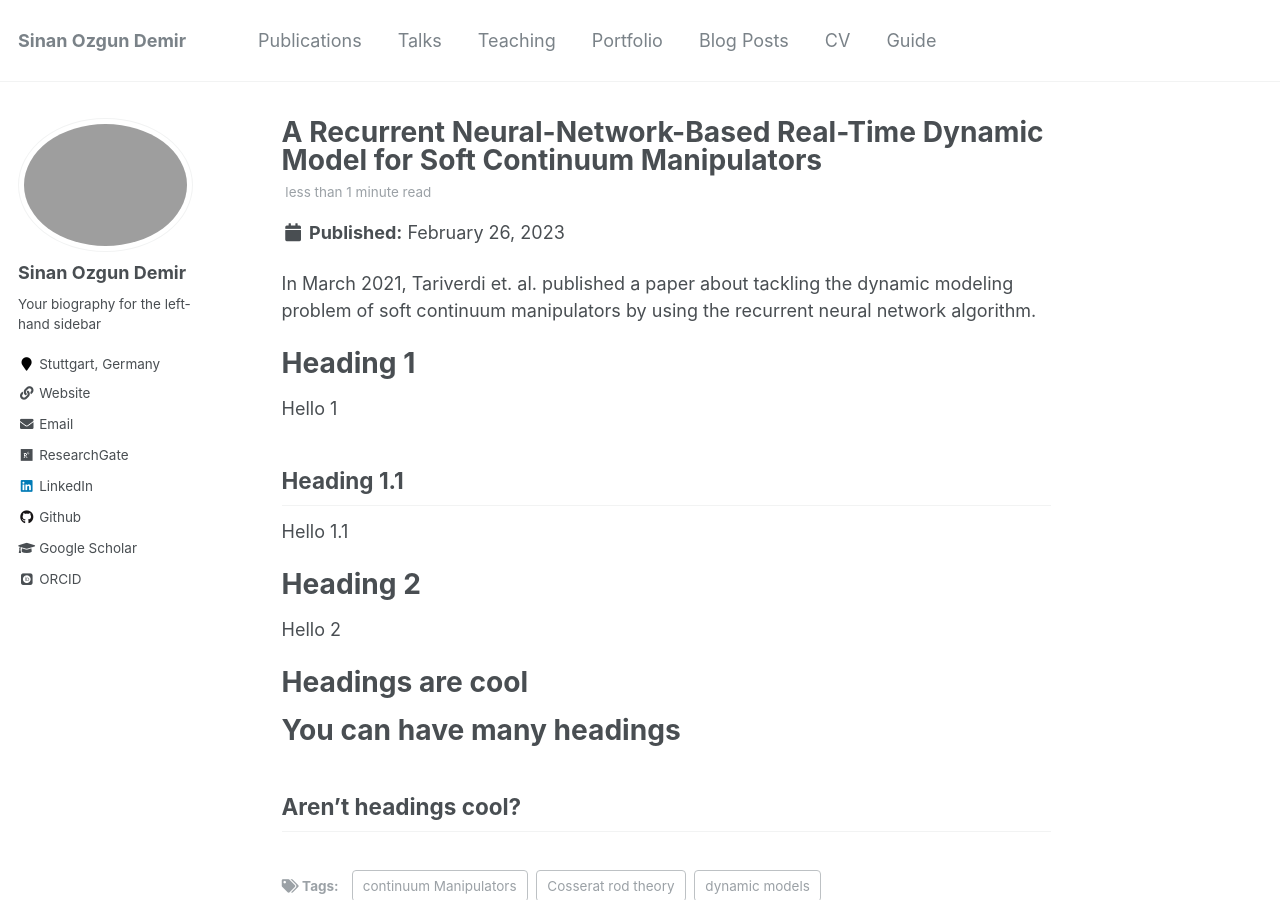
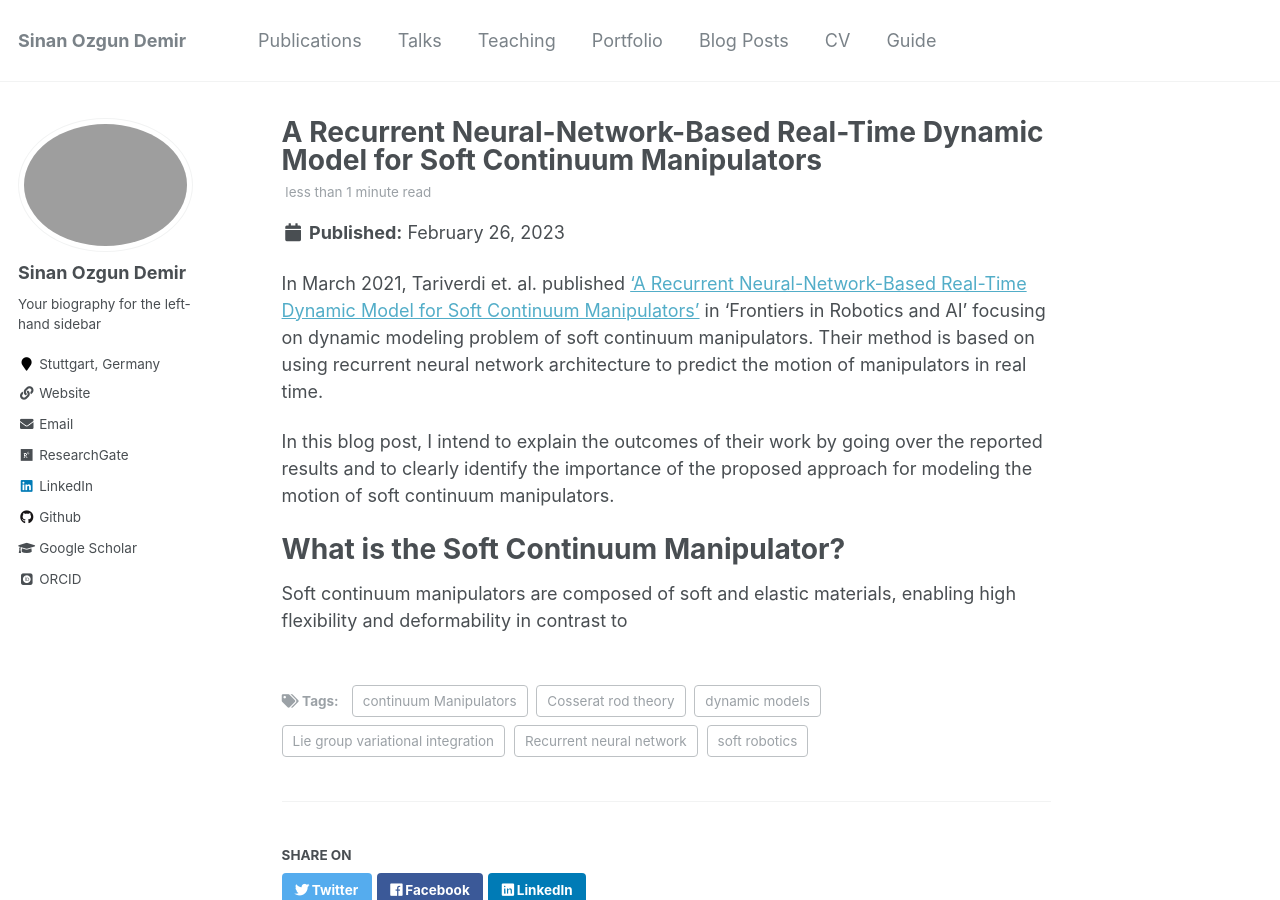
Before and after one commit to sozgundemir/sozgundemir.github.io, a Jekyll site: the page built from _posts/2023-02-26-blog-post-1.md, in a window 1280 px wide and 900 px high. Built offline with Jekyll 4.4.1, drawn with Linux system fonts in a browser that asks for light colours; some web fonts are replaced.

Commit message:
Just started the blog post.

```diff
--- a/_posts/2023-02-26-blog-post-1.md
+++ b/_posts/2023-02-26-blog-post-1.md
@@ -11,10 +11,14 @@ tags:
   - Recurrent neural network
 ---
 
-In March 2021, Tariverdi et. al. published a paper about tackling the dynamic modeling problem of soft continuum manipulators by using the recurrent neural network algorithm.
+In March 2021, Tariverdi et. al. published ['A Recurrent Neural-Network-Based Real-Time Dynamic Model for Soft Continuum Manipulators'](https://doi.org/10.3389/frobt.2021.631303) in 'Frontiers in Robotics and AI' focusing on dynamic modeling problem of soft continuum manipulators. Their method is based on using recurrent neural network architecture to predict the motion of manipulators in real time.
 
-# Heading 1
-Hello 1
+In this blog post, I intend to explain the outcomes of their work by going over the   reported results and to clearly identify the importance of the proposed approach for modeling the motion of soft continuum manipulators.
+
+# What is the Soft Continuum Manipulator?
+Soft continuum manipulators are composed of soft and elastic materials, enabling high flexibility and deformability in contrast to
+
+<!-- Hello 1
 
 ## Heading 1.1
 Hello 1.1
@@ -30,4 +34,4 @@ You can have many headings
 ======
 
 Aren't headings cool?
-------
+------ -->
```
